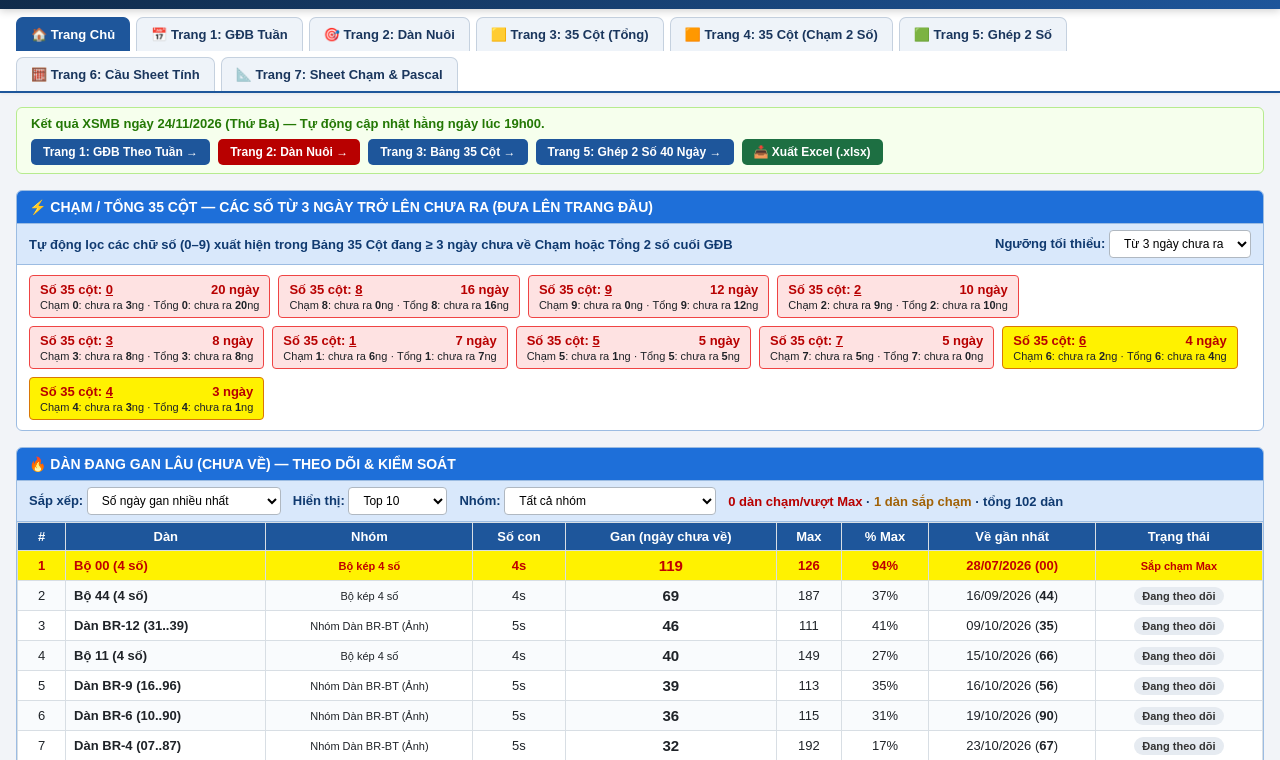
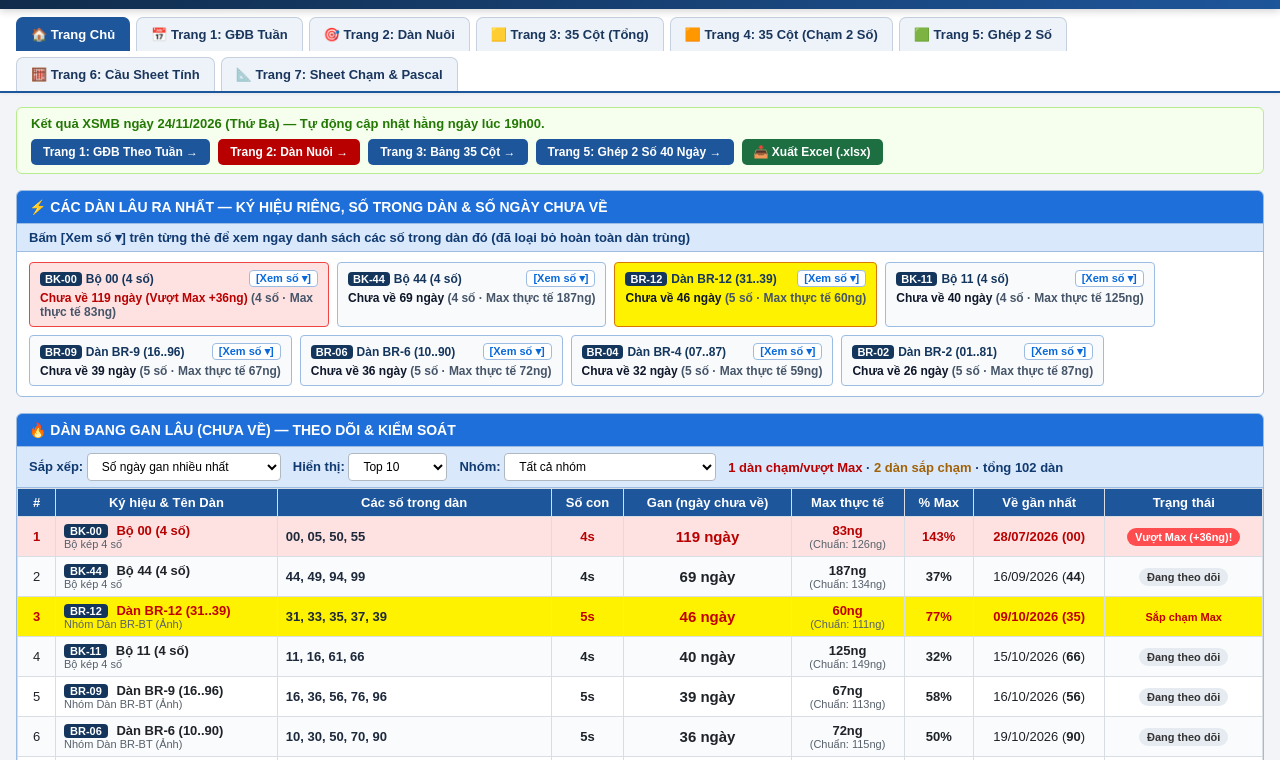
Before and after one commit to kieuanhthcs2011-code/thong-ke-xsmb, a plain HTML site: page index.html in a window 1280 px wide. Shown: the part 40-800 px from the top of the page. Drawn offline with Linux system fonts and the light colour scheme.

Commit message:
Add files via upload

```diff
--- a/app.js
+++ b/app.js
@@ -279,17 +279,27 @@ const WATCH_RATIO = 0.72;
 function evaluateDan(histGDB, nums, referenceMax) {
   const st = computeDanStats(histGDB, new Set(nums));
   const ref = Number(referenceMax) || 0;
-  const effMax = Math.max(ref, st.maxObserved);
+  // Tính Max thực tế từ lịch sử các chu kỳ đã về; nếu chưa đủ chu kỳ đóng thì lấy Max chuẩn tham chiếu
+  const realMax = st.maxObserved > 0 ? st.maxObserved : ref;
+  const effMax = realMax;
   const gan = st.daysSince;
   let level = "normal";
   if (gan === 0) level = "hit";
-  else if (effMax > 0 && gan >= effMax) level = "max";
-  else if (effMax > 0 && gan >= Math.floor(effMax * WATCH_RATIO)) level = "watch";
-  return { ...st, gan, ref, effMax, level, over: effMax > 0 ? Math.max(0, gan - effMax) : 0 };
+  else if (realMax > 0 && gan >= realMax) level = "max";
+  else if (realMax > 0 && gan >= Math.floor(realMax * WATCH_RATIO)) level = "watch";
+  return {
+    ...st,
+    gan,
+    ref,
+    realMax,
+    effMax,
+    level,
+    over: realMax > 0 ? Math.max(0, gan - realMax) : 0
+  };
 }
 const DAN_LEVEL = {
   hit:    { cls: "bg-green",     badge: "st-hit",    text: "Vừa về" },
-  max:    { cls: "bg-red-alert", badge: "st-max",    text: "Chạm/Vượt Max!" },
+  max:    { cls: "bg-red-alert", badge: "st-max",    text: "Vượt/Chạm Max!" },
   watch:  { cls: "bg-yellow",    badge: "st-watch",  text: "Sắp chạm Max" },
   normal: { cls: "",             badge: "st-normal", text: "Đang theo dõi" }
 };
@@ -411,19 +421,74 @@ function findDuplicateDans(nums, extraLists) {
 
 
 /* Gộp MỌI dàn (31 dàn nhóm 1-2, 10 Chạm–Tổng, 5 bộ kép, dàn BR–BT/ảnh) để theo dõi gan; bỏ dàn trùng tập số. */
+
+function renderDanNumsPreview(nums, maxInline = 10) {
+  if (!Array.isArray(nums) || !nums.length) return "—";
+  const allStr = nums.join(", ");
+  if (nums.length <= maxInline) {
+    return `<span style="font-weight:600; color:#1e293b;">${allStr}</span>`;
+  }
+  const shortStr = nums.slice(0, maxInline).join(", ");
+  return `<div class="dan-nums-wrap" style="text-align:left; white-space:normal; max-width:300px; line-height:1.4;">
+    <span class="dan-short" style="font-weight:600; color:#1e293b;">${shortStr}, … </span>
+    <span class="dan-full" style="display:none; font-weight:600; color:#1e293b;">${allStr} </span>
+    <button type="button" onclick="const w=this.parentElement; const s=w.querySelector('.dan-short'); const f=w.querySelector('.dan-full'); const open=f.style.display==='none'; s.style.display=open?'none':'inline'; f.style.display=open?'inline':'none'; this.textContent=open?'[Thu gọn ▴]':'[Xem đủ '+${nums.length}+' số ▾]';" style="border:1px solid #9cbce2; background:#eef5fd; color:#0969da; border-radius:4px; padding:1px 6px; font-size:11px; font-weight:700; cursor:pointer; margin-left:2px;">[Xem đủ ${nums.length} số ▾]</button>
+  </div>`;
+}
+
 function getAllDanForMonitor() {
   const sig = n => Array.from(new Set(n)).sort().join(",");
   const seen = new Set(), out = [];
-  const add = (group, c) => {
-    const k = sig(c.nums);
+  const add = (code, group, name, nums, ref) => {
+    const k = sig(nums);
     if (seen.has(k)) return;
     seen.add(k);
-    out.push({ group, name: c.name, nums: c.nums, ref: c.excelMax });
+    out.push({ code, group, name, nums, ref });
   };
-  getChamTongConfigs().forEach(c => add("Chạm–Tổng", c));
-  getDanConfigs().forEach(c => add(c.group, c));
-  getBoKep4SoConfigs().forEach(c => add("Bộ kép 4 số", c));
-  getImageF3F9A1Configs().forEach(c => add(c.subGroup, c));
+
+  // 1. 5 Bộ Kép 4 số (ký hiệu BK-00 .. BK-44)
+  getBoKep4SoConfigs().forEach(c => {
+    const numId = (c.name.match(/\d{2}/) || ["00"])[0];
+    add(`BK-${numId}`, "Bộ kép 4 số", c.name, c.nums, c.excelMax);
+  });
+
+  // 2. 10 Dàn Chạm–Tổng (ký hiệu CT-0 .. CT-9)
+  getChamTongConfigs().forEach(c => {
+    const dId = (c.name.match(/\d/) || ["0"])[0];
+    add(`CT-${dId}`, "Chạm–Tổng", `Chạm–Tổng ${dId} (${c.name.replace(/\s+/g, '')})`, c.nums, c.excelMax);
+  });
+
+  // 3. 31 Dàn tiêu chuẩn (9 Dàn trong ảnh DA-01..DA-09 + 22 Dàn Cột T T3..T44)
+  let daIdx = 1;
+  getDanConfigs().forEach(c => {
+    if (c.group === "Dàn trong ảnh") {
+      const code = `DA-${String(daIdx++).padStart(2, "0")}`;
+      add(code, c.group, c.name, c.nums, c.excelMax);
+    } else {
+      const m = c.name.match(/Cột\s*(T\d+)[:\s]*(.*)/i);
+      const code = m ? m[1].toUpperCase() : `CT-${daIdx++}`;
+      const cleanName = m && m[2] ? m[2].replace(/\(Chú thích\)/gi, "").trim() : c.name;
+      add(code, c.group, cleanName, c.nums, c.excelMax);
+    }
+  });
+
+  // 4. Các dàn bổ sung không trùng (Chạm 0-9, Tổng 0-9, Bộ 8 số, Khối màu, BR-BT)
+  let kmIdx = 1;
+  getImageF3F9A1Configs().forEach(c => {
+    let code = "";
+    if (c.name.startsWith("Chạm ")) code = `CH-${c.name.replace("Chạm ", "").trim()}`;
+    else if (c.name.startsWith("Tổng ")) code = `TG-${c.name.replace("Tổng ", "").trim()}`;
+    else if (c.name.startsWith("Bộ ")) code = `BO-${c.name.replace("Bộ ", "").replace("(4s)", "").trim()}`;
+    else if (c.name.startsWith("Dàn BR-")) {
+      const m = c.name.match(/BR-(\d+)/);
+      code = m ? `BR-${m[1].padStart(2, "0")}` : `BR-${kmIdx++}`;
+    } else {
+      code = `KM-${String(kmIdx++).padStart(2, "0")}`;
+    }
+    const cleanName = c.name.replace(/\s*-\s*Ảnh/gi, "").trim();
+    add(code, c.subGroup, cleanName, c.nums, c.excelMax);
+  });
+
   return out;
 }
 
@@ -855,15 +920,20 @@ function getImageF3F9A1Configs() {
     ].map(x => ({ subGroup: "Nhóm Dàn BR-BT (Ảnh)", name: x.n, excelMax: x.mx, nums: x.nums }))
   ];
 
-  // Detect duplicate sets (dàn có cùng tập hợp số hoặc trùng hoàn toàn với dàn khác)
-  const seenSignatures = new Map();
+  // Tự động loại bỏ toàn bộ các dàn trùng tập số với các bảng chính (Cột T, Chạm-Tổng, Bộ Kép 4 số) hoặc trùng nội bộ
+  const sigOf = arr => Array.from(new Set(arr)).sort().join(",");
+  const globalSeen = new Set();
+  getDanConfigs().forEach(c => globalSeen.add(sigOf(c.nums)));
+  getChamTongConfigs().forEach(c => globalSeen.add(sigOf(c.nums)));
+  getBoKep4SoConfigs().forEach(c => globalSeen.add(sigOf(c.nums)));
+
+  const uniqueItems = [];
   items.forEach(it => {
-    const sig = Array.from(new Set(it.nums)).sort().join(",");
-    if (seenSignatures.has(sig)) {
-      it.dupOf = seenSignatures.get(sig);
-    } else {
-      seenSignatures.set(sig, it.name);
+    const s = sigOf(it.nums);
+    if (!globalSeen.has(s)) {
+      globalSeen.add(s);
+      uniqueItems.push(it);
     }
   });
-  return items;
+  return uniqueItems;
 }
--- a/index.html
+++ b/index.html
@@ -37,19 +37,10 @@
       </div>
     </div>
 
-    <div class="quick-stat-box" id="cham-tong-35-box" style="margin-bottom:14px;">
-      <div class="qs-title">⚡ CHẠM / TỔNG 35 CỘT — CÁC SỐ TỪ 3 NGÀY TRỞ LÊN CHƯA RA (ĐƯA LÊN TRANG ĐẦU)</div>
-      <div class="qs-sub" style="display:flex; flex-wrap:wrap; gap:10px; align-items:center; justify-content:space-between;">
-        <span>Tự động lọc các chữ số (0–9) xuất hiện trong Bảng 35 Cột đang <b>≥ 3 ngày chưa về Chạm hoặc Tổng</b> 2 số cuối GĐB</span>
-        <label>Ngưỡng tối thiểu:
-          <select id="g35-min-days" onchange="render35Col3Days()">
-            <option value="3" selected>Từ 3 ngày chưa ra</option>
-            <option value="4">Từ 4 ngày chưa ra</option>
-            <option value="5">Từ 5 ngày chưa ra</option>
-          </select>
-        </label>
-      </div>
-      <div class="gan-grid" id="home-35col-3d-grid"></div>
+    <div class="quick-stat-box" id="top-long-gan-cards" style="margin-bottom:14px;">
+      <div class="qs-title">⚡ CÁC DÀN LÂU RA NHẤT — KÝ HIỆU RIÊNG, SỐ TRONG DÀN & SỐ NGÀY CHƯA VỀ</div>
+      <div class="qs-sub">Bấm <b>[Xem số ▾]</b> trên từng thẻ để xem ngay danh sách các số trong dàn đó (đã loại bỏ hoàn toàn dàn trùng)</div>
+      <div class="gan-grid" id="home-top-dan-cards"></div>
     </div>
 
     <div class="quick-stat-box" id="gan-lau-box">
@@ -98,32 +89,6 @@
 
   <script src="app.js"></script>
   <script>
-    let DIGIT_35_STATS = [];
-    function render35Col3Days() {
-      const minDays = parseInt(document.getElementById('g35-min-days').value, 10) || 3;
-      const list = DIGIT_35_STATS.filter(x => x.in35 && x.maxGan35 >= minDays)
-        .sort((a, b) => b.maxGan35 - a.maxGan35);
-      const box = document.getElementById('home-35col-3d-grid');
-      if (!list.length) {
-        box.innerHTML = `<span style="color:#555; padding:4px;">Hiện chưa có chữ số nào ở Bảng 35 Cột đạt mức ≥ ${minDays} ngày chưa ra Chạm hoặc Tổng.</span>`;
-        return;
-      }
-      box.innerHTML = list.map(it => {
-        const hot = it.maxGan35 >= 5;
-        const bg = hot ? '#fee2e2' : '#fff200';
-        const bd = hot ? '#ef4444' : '#d97706';
-        return `<div class="gan-chip" style="background:${bg}; border-color:${bd}; padding:6px 10px; display:flex; flex-direction:column; gap:2px; min-width:165px;">
-          <div style="display:flex; justify-content:space-between; font-weight:800; color:#b80000; font-size:13px;">
-            <span>Số 35 cột: <u>${it.digit}</u></span>
-            <span>${it.maxGan35} ngày</span>
-          </div>
-          <div style="font-size:11px; color:#1f2328;">
-            Chạm <b>${it.digit}</b>: chưa ra <b>${it.ganCham}</b>ng · Tổng <b>${it.digit}</b>: chưa ra <b>${it.ganTong}</b>ng
-          </div>
-        </div>`;
-      }).join("");
-    }
-
     let DAN_MONITOR = [];
     function renderGanLau() {
       const sort = document.getElementById('gl-sort').value;
@@ -137,14 +102,37 @@
       document.getElementById('gl-summary').innerHTML =
         `<span style="color:#b80000;">${hot} dàn chạm/vượt Max</span> · <span style="color:#a16207;">${watch} dàn sắp chạm</span> · tổng ${DAN_MONITOR.length} dàn`;
       if (top) list = list.slice(0, top);
-      let h = `<thead><tr><th>#</th><th>Dàn</th><th>Nhóm</th><th>Số con</th><th>Gan (ngày chưa về)</th><th>Max</th><th>% Max</th><th>Về gần nhất</th><th>Trạng thái</th></tr></thead><tbody>`;
+      let h = `<thead><tr>
+        <th>#</th>
+        <th>Ký hiệu & Tên Dàn</th>
+        <th>Các số trong dàn</th>
+        <th>Số con</th>
+        <th>Gan (ngày chưa về)</th>
+        <th>Max thực tế</th>
+        <th>% Max</th>
+        <th>Về gần nhất</th>
+        <th>Trạng thái</th>
+      </tr></thead><tbody>`;
       list.forEach((d, i) => {
-        const lv = DAN_LEVEL[d.level], pct = Math.round(d.gan / d.effMax * 100);
-        h += `<tr class="${lv.cls}"><td>${i + 1}</td><td style="text-align:left;"><b>${d.name}</b></td>
-          <td style="font-size:11px;">${d.group}</td><td>${d.nums.length}s</td>
-          <td style="font-size:15px;"><b>${d.gan}</b></td><td>${d.effMax}</td><td>${pct}%</td>
+        const lv = DAN_LEVEL[d.level];
+        const pct = d.realMax > 0 ? Math.round(d.gan / d.realMax * 100) : 0;
+        const statusTxt = d.over > 0 ? `Vượt Max (+${d.over}ng)!` : lv.text;
+        const refNote = d.ref && d.ref !== d.realMax ? `<span class="de-sub">(Chuẩn: ${d.ref}ng)</span>` : "";
+        h += `<tr class="${lv.cls}">
+          <td>${i + 1}</td>
+          <td style="text-align:left;">
+            <span style="display:inline-block; background:#14365d; color:#fff; font-weight:800; font-size:11px; padding:1px 6px; border-radius:4px; margin-right:5px;">${d.code}</span>
+            <b>${d.name}</b>
+            <span class="de-sub">${d.group}</span>
+          </td>
+          <td style="text-align:left;">${renderDanNumsPreview(d.nums, 10)}</td>
+          <td><b>${d.nums.length}s</b></td>
+          <td style="font-size:15px; color:${d.level === 'max' ? '#b80000' : 'inherit'};"><b>${d.gan} ngày</b></td>
+          <td><b>${d.realMax}ng</b>${refNote}</td>
+          <td><b>${pct}%</b></td>
           <td>${d.lastHitDate} (<b>${d.lastHitDe}</b>)</td>
-          <td><span class="badge-status ${lv.badge}">${lv.text}</span></td></tr>`;
+          <td><span class="badge-status ${lv.badge}">${statusTxt}</span></td>
+        </tr>`;
       });
       document.getElementById('gan-lau-table').innerHTML = h + `</tbody>`;
     }
@@ -187,55 +175,62 @@
         document.getElementById('kqxs-duoi-table').innerHTML = duoiHtml + `</tbody>`;
       }
 
-      // Tính Chạm / Tổng 35 cột >= 3 ngày chưa ra
-      const normWks35 = getNormalizedWeeks(data.weeks_gdb);
-      const histAll = getAllHistoricalGDB(normWks35);
-      const present35Digits = new Set();
-      normWks35.slice(0, 8).forEach(wk => {
-        (wk.nums || []).forEach(num => {
-          if (num) {
-            for (let k = 0; k < Math.min(5, num.length); k++) {
-              if (/\d/.test(num[k])) present35Digits.add(parseInt(num[k], 10));
-            }
-          }
-        });
-      });
-      DIGIT_35_STATS = [];
-      for (let d = 0; d <= 9; d++) {
-        let ganCham = 0;
-        for (let i = histAll.length - 1; i >= 0; i--) {
-          const de = histAll[i].de || "";
-          if (de.includes(String(d))) break;
-          ganCham++;
-        }
-        let ganTong = 0;
-        for (let i = histAll.length - 1; i >= 0; i--) {
-          const de = histAll[i].de || "";
-          if (de.length === 2 && ((parseInt(de[0], 10) + parseInt(de[1], 10)) % 10) === d) break;
-          ganTong++;
-        }
-        DIGIT_35_STATS.push({
-          digit: d,
-          in35: present35Digits.has(d),
-          ganCham,
-          ganTong,
-          maxGan35: Math.max(ganCham, ganTong)
-        });
+      const histAll = getAllHistoricalGDB(getNormalizedWeeks(data.weeks_gdb));
+      // Bảng dàn gan lâu (đầu trang) — tính thực tế từ toàn bộ lịch sử
+      DAN_MONITOR = getAllDanForMonitor().map(d => ({ ...d, ...evaluateDan(histAll, d.nums, d.ref) }));
+      const topCardsBox = document.getElementById('home-top-dan-cards');
+      if (topCardsBox) {
+        const top8 = DAN_MONITOR.slice().sort((a, b) => b.gan - a.gan).slice(0, 8);
+        topCardsBox.innerHTML = top8.map(d => {
+          const isOver = d.level === 'max';
+          const isWatch = d.level === 'watch';
+          const bg = isOver ? '#fee2e2' : (isWatch ? '#fff200' : '#f8fafc');
+          const bd = isOver ? '#ef4444' : (isWatch ? '#d97706' : '#9cbce2');
+          const ganLabel = d.over > 0 ? `Chưa về ${d.gan} ngày (Vượt Max +${d.over}ng)` : `Chưa về ${d.gan} ngày`;
+          return `<div class="gan-chip" style="flex-direction:column; background:${bg}; border-color:${bd}; padding:7px 10px; min-width:230px; max-width:300px;">
+            <div style="display:flex; align-items:center; justify-content:space-between; gap:6px;">
+              <span><b style="background:#14365d; color:#fff; padding:1px 5px; border-radius:4px; font-size:11px; margin-right:4px;">${d.code}</b><b style="color:#14365d;">${d.name}</b></span>
+              <button type="button" onclick="const el=this.parentElement.nextElementSibling.nextElementSibling; el.style.display=el.style.display==='none'?'block':'none'; this.textContent=el.style.display==='none'?'[Xem số ▾]':'[Ẩn ▴]';" style="border:1px solid #9cbce2; background:#fff; color:#0969da; border-radius:4px; padding:1px 6px; font-size:11px; font-weight:700; cursor:pointer; white-space:nowrap;">[Xem số ▾]</button>
+            </div>
+            <div style="margin-top:4px; font-size:12px; font-weight:800; color:${isOver ? '#b80000' : '#0f172a'};">
+              ${ganLabel} <span style="font-weight:600; color:#475569;">(${d.nums.length} số · Max thực tế ${d.realMax}ng)</span>
+            </div>
+            <div style="display:none; margin-top:5px; padding-top:4px; border-top:1px dashed #94a3b8; font-size:11px; color:#1e293b; white-space:normal; line-height:1.35;">
+              <b>Các số trong dàn (${d.nums.length}s):</b> ${d.nums.join(", ")}
+            </div>
+          </div>`;
+        }).join("");
       }
-      render35Col3Days();
-
-      // Bảng dàn gan lâu (đầu trang)
-      DAN_MONITOR = getAllDanForMonitor().map(d => ({ ...d, ...evaluateDan(histAll, d.nums, d.ref) }));
       const grpSel = document.getElementById('gl-group');
       Array.from(new Set(DAN_MONITOR.map(d => d.group))).forEach(g => { grpSel.insertAdjacentHTML('beforeend', `<option value="${g}">${g}</option>`); });
       renderGanLau();
 
-      // Cầu ghép gan (đối chiếu đúng ngày hôm sau)
-      const prizeCols = ["ĐB", "G1", "G2-1", "G2-2", "G3-1", "G3-2", "G3-3", "G3-4", "G3-5", "G3-6"];
+      // Cầu ghép gan (đối chiếu đúng ngày hôm sau) + xem danh sách số ghép của từng cầu
+      const prizeCols = ["Cầu ghép ĐB", "Cầu ghép G1", "Cầu ghép G2-1", "Cầu ghép G2-2", "Cầu ghép G3-1", "Cầu ghép G3-2", "Cầu ghép G3-3", "Cầu ghép G3-4", "Cầu ghép G3-5", "Cầu ghép G3-6"];
       const streaks = buildGhepRows(data.daily_prizes).streaks;
-      document.getElementById('gan-summary-grid').innerHTML = prizeCols.map((n, idx) =>
-        `<div class="gan-chip"><span class="gan-num">${n}</span><span class="gan-days">${streaks[idx]} ngày</span></div>`
-      ).join("");
+      const latestPrizes = (data.daily_prizes && data.daily_prizes.length) ? data.daily_prizes[data.daily_prizes.length - 1].prizes : [];
+      document.getElementById('gan-summary-grid').innerHTML = prizeCols.map((n, idx) => {
+        const p5 = latestPrizes[idx] || "";
+        const pairs = [];
+        if (p5.length === 5) {
+          for (let i = 0; i < 5; i++) for (let j = 0; j < 5; j++) if (i !== j) {
+            const pair = p5[i] + p5[j];
+            if (!pairs.includes(pair)) pairs.push(pair);
+          }
+          pairs.sort();
+        }
+        const pairsText = pairs.length ? pairs.join(", ") : "Chưa có dữ liệu";
+        return `<div class="gan-chip" style="flex-direction:column; padding:6px 10px; background:#fff; max-width:260px;">
+          <div style="display:flex; align-items:center; justify-content:space-between; gap:8px;">
+            <span style="color:#c00000; font-weight:800;">${n} (${p5 || "—"})</span>
+            <span style="background:#eef7e8; color:#1b6b1b; font-weight:700; padding:2px 7px; border-radius:4px;">${streaks[idx]} ngày</span>
+            <button type="button" onclick="const el=this.parentElement.nextElementSibling; el.style.display=el.style.display==='none'?'block':'none'; this.textContent=el.style.display==='none'?'[Xem số ▾]':'[Ẩn ▴]';" style="border:1px solid #9cbce2; background:#eef5fd; color:#0969da; border-radius:4px; padding:1px 6px; font-size:11px; font-weight:700; cursor:pointer;">[Xem số ▾]</button>
+          </div>
+          <div style="display:none; margin-top:5px; padding-top:4px; border-top:1px dashed #cbd5e1; font-size:11px; color:#1e293b; white-space:normal; line-height:1.35;">
+            <b>${pairs.length} số ghép:</b> ${pairsText}
+          </div>
+        </div>`;
+      }).join("");
 
       // Cảnh báo dàn nuôi: Max hiệu lực = max(Max chuẩn, Max thực tế các chu kỳ đã về)
       const histGDB = getAllHistoricalGDB(getNormalizedWeeks(data.weeks_gdb));
```
Also changed, not shown: dannuoi.html (+23 -34 lines).
